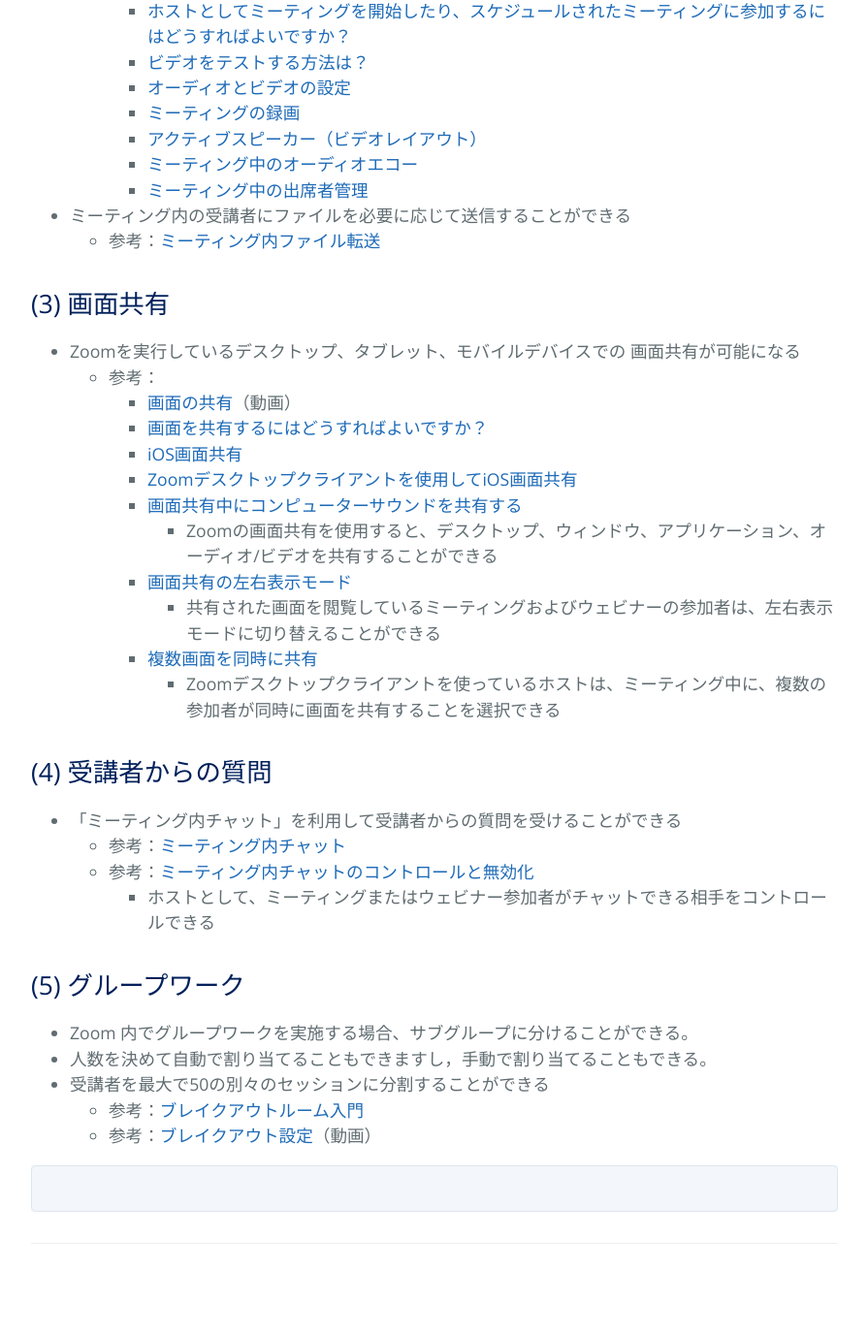
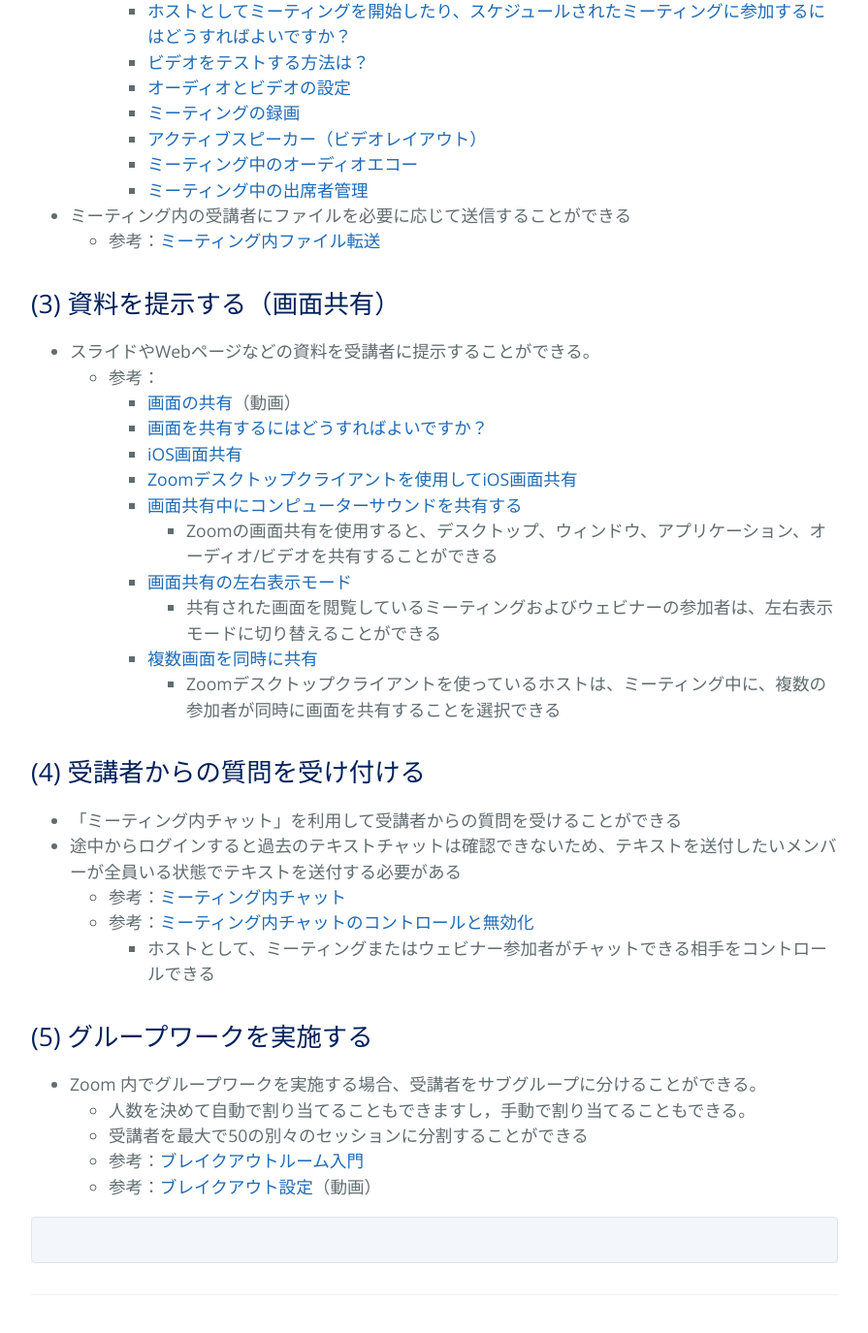
Before and after one commit to kyoto-u/online-edu, a Jekyll site: the page built from b_zoom_own.md, in a window 1280 px wide and 1400 px high, scrolled down 1929 px. Shown: the top 1375 px of the window at 97% size, without its empty margins (192-1087 px from the left). Built offline with Jekyll 4.4.1, drawn with Linux system fonts in a browser that asks for light colours; before the commit the page ends 3276 px from its top, so only the background shows below that.

Commit message:
Update b_zoom_own.md

```diff
--- a/b_zoom_own.md
+++ b/b_zoom_own.md
@@ -72,8 +72,8 @@ title: {{ site.name }}
 - ミーティング内の受講者にファイルを必要に応じて送信することができる
   - 参考：[ミーティング内ファイル転送](https://support.zoom.us/hc/ja/articles/209605493-%E3%83%9F%E3%83%BC%E3%83%86%E3%82%A3%E3%83%B3%E3%82%B0%E5%86%85%E3%83%95%E3%82%A1%E3%82%A4%E3%83%AB%E8%BB%A2%E9%80%81-)
 
-## (3) 画面共有
- - Zoomを実行しているデスクトップ、タブレット、モバイルデバイスでの 画面共有が可能になる
+## (3) 資料を提示する（画面共有）
+ - スライドやWebページなどの資料を受講者に提示することができる。
     - 参考：
       - [画面の共有](https://www.youtube.com/watch?v=Y8lC6txDoEs&list=PLKpRxBfeD1kHaJpuWa-DKjWykMedlLZ0x&index=4&t=0s)（動画）
       - [画面を共有するにはどうすればよいですか？](https://support.zoom.us/hc/ja/articles/201362153-%E7%94%BB%E9%9D%A2%E3%82%92%E5%85%B1%E6%9C%89%E3%81%99%E3%82%8B%E3%81%AB%E3%81%AF%E3%81%A9%E3%81%86%E3%81%99%E3%82%8C%E3%81%B0%E3%82%88%E3%81%84%E3%81%A7%E3%81%99%E3%81%8B-)
@@ -88,17 +88,18 @@ title: {{ site.name }}
 
 
 
-## (4) 受講者からの質問
+## (4) 受講者からの質問を受け付ける
 - 「ミーティング内チャット」を利用して受講者からの質問を受けることができる
+- 途中からログインすると過去のテキストチャットは確認できないため、テキストを送付したいメンバーが全員いる状態でテキストを送付する必要がある
   - 参考：[ミーティング内チャット](https://support.zoom.us/hc/ja/articles/203650445-%E3%83%9F%E3%83%BC%E3%83%86%E3%82%A3%E3%83%B3%E3%82%B0%E5%86%85%E3%83%81%E3%83%A3%E3%83%83%E3%83%88)
   - 参考：[ミーティング内チャットのコントロールと無効化](https://support.zoom.us/hc/ja/articles/115004809306-%E3%83%9F%E3%83%BC%E3%83%86%E3%82%A3%E3%83%B3%E3%82%B0%E5%86%85%E3%83%81%E3%83%A3%E3%83%83%E3%83%88%E3%81%AE%E3%82%B3%E3%83%B3%E3%83%88%E3%83%AD%E3%83%BC%E3%83%AB%E3%81%A8%E7%84%A1%E5%8A%B9%E5%8C%96)
     - ホストとして、ミーティングまたはウェビナー参加者がチャットできる相手をコントロールできる
 
 
-## (5) グループワーク
-- Zoom 内でグループワークを実施する場合、サブグループに分けることができる。
-- 人数を決めて自動で割り当てることもできますし，手動で割り当てることもできる。
-- 受講者を最大で50の別々のセッションに分割することができる
+## (5) グループワークを実施する
+- Zoom 内でグループワークを実施する場合、受講者をサブグループに分けることができる。
+  -  人数を決めて自動で割り当てることもできますし，手動で割り当てることもできる。
+  - 受講者を最大で50の別々のセッションに分割することができる
   - 参考：[ブレイクアウトルーム入門](https://support.zoom.us/hc/ja/articles/206476093-%E3%83%96%E3%83%AC%E3%82%A4%E3%82%AF%E3%82%A2%E3%82%A6%E3%83%88%E3%83%AB%E3%83%BC%E3%83%A0%E5%85%A5%E9%96%80)
   - 参考：[ブレイクアウト設定](https://support.zoom.us/hc/ja/articles/206476313-%E3%83%93%E3%83%87%E3%82%AA%E3%83%96%E3%83%AC%E3%82%A4%E3%82%AF%E3%82%A2%E3%82%A6%E3%83%88%E3%83%AB%E3%83%BC%E3%83%A0%E3%81%AE%E7%AE%A1%E7%90%86)（動画）
 
```
